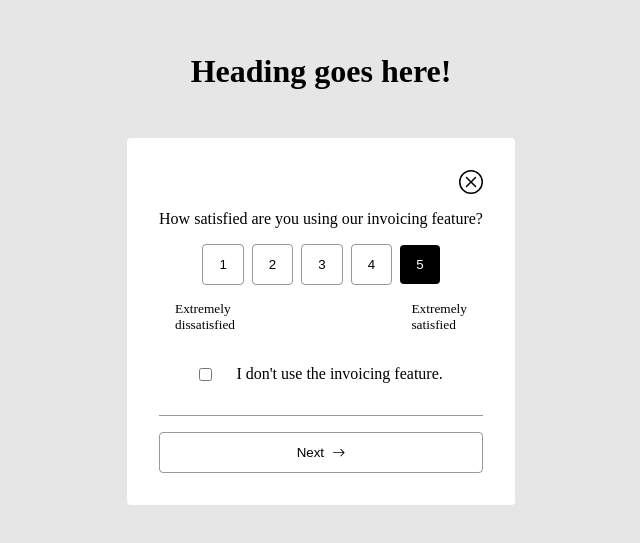
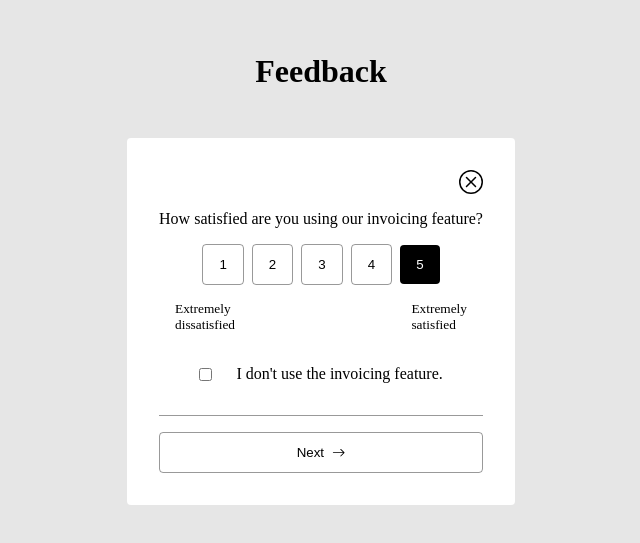
Before and after one commit to Hcmwebs/feedbackui, a React (Create React App) app: page / in a window 1280 px wide. Shown: the part 121-664 px from the top of the page, without its empty margins (319-959 px from the left). Built offline with nearby package versions, Linux system fonts and the light colour scheme.

Commit message:
changed the title

```diff
--- a/src/Components/Title/Title.js
+++ b/src/Components/Title/Title.js
@@ -5,7 +5,7 @@ const Title = () => {
 	return (
 		<>
 			<header>
-				<h1 className='title'>Heading goes here!</h1>
+				<h1 className='title'>Feedback</h1>
 			</header>
 		</>
 	)
```
